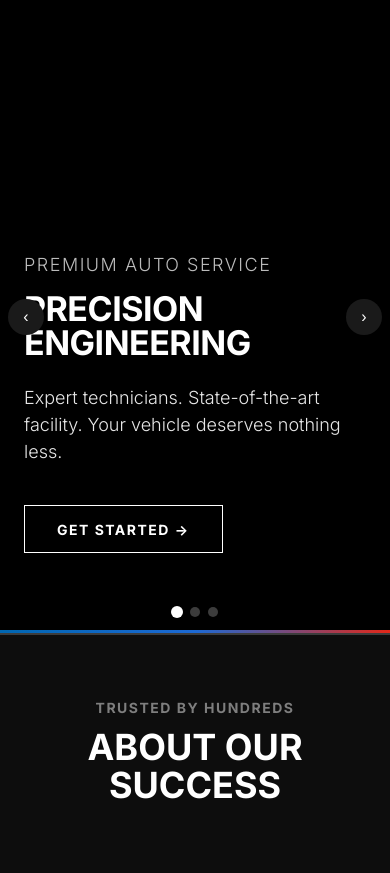
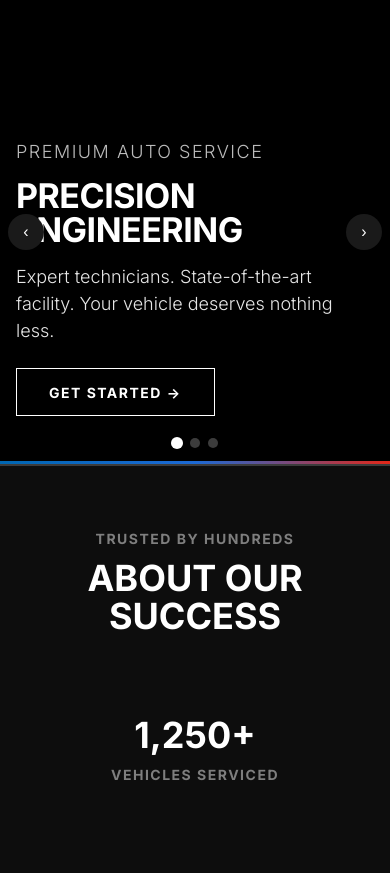
Before and after one commit to chinmayc0707/Precision-Garage, a Flask app: page / in a window 390 px wide. Shown: the part 64-937 px from the top of the page. Run offline with Flask 3, Linux system fonts and the light colour scheme; data that the repository does not hold is empty; some libraries are stand-ins or nearby versions.

Commit message:
feat: made responsive design

```diff
--- a/static/css/style.css
+++ b/static/css/style.css
@@ -506,9 +506,9 @@
 .hero {
     position: relative;
     width: 100%;
-    height: 85vh;
-    min-height: 500px;
-    max-height: 900px;
+    height: 65vh;
+    min-height: 400px;
+    max-height: 700px;
     overflow: hidden;
     margin-top: 64px;
 }
@@ -552,7 +552,7 @@
     display: flex;
     flex-direction: column;
     justify-content: flex-end;
-    padding: var(--sp-xxl);
+    padding: var(--sp-xl);
 }
 
 .hero-content {
@@ -565,14 +565,14 @@
 }
 
 .hero-content h1 {
-    margin-bottom: var(--sp-lg);
+    margin-bottom: var(--sp-md);
 }
 
 .hero-content p {
     color: var(--body-strong);
     font-size: 18px;
     font-weight: 300;
-    margin-bottom: var(--sp-xl);
+    margin-bottom: var(--sp-lg);
     max-width: 600px;
 }
 
@@ -1492,16 +1492,16 @@
     }
 
     .hero {
-        height: 75vh;
-        min-height: 450px;
+        height: 55vh;
+        min-height: 350px;
     }
 
     .hero-overlay {
-        padding: var(--sp-xl) var(--sp-lg);
+        padding: var(--sp-lg) var(--sp-md);
     }
 
     .hero-content {
-        margin-bottom: var(--sp-xl);
+        margin-bottom: var(--sp-lg);
     }
 
     .hero-prev {
```
